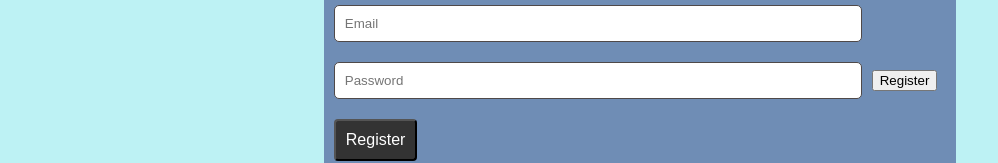
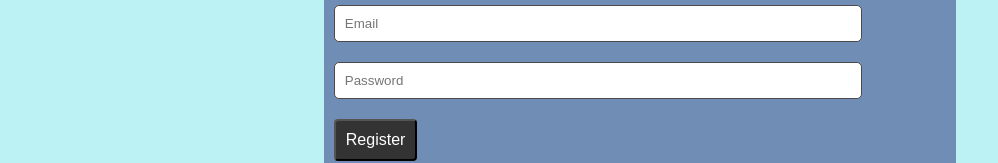
Before and after one commit to shreytalreja25/gupshup, a React (Create React App) app in the folder frontend/: page /register in a window 1280 px wide. Shown: the part 262-425 px from the top of the page, without its empty margins (0-998 px from the left). Built offline with nearby package versions, Linux system fonts and the light colour scheme.

Commit message:
ToastShowing

```diff
--- a/frontend/src/components/Auth/Register.js
+++ b/frontend/src/components/Auth/Register.js
@@ -77,10 +77,10 @@ const Register = () => {
           className={styles.input}
           disabled={loading}
         />
-        {error && <p className={styles.error}>{error}</p>}
-        <button type="submit" className={styles.button} disabled={loading}>
+        {/* {error && <p className={styles.error}>{error}</p>} */}
+        {/* <button type="submit" className={styles.button} disabled={loading}>
           {loading ? 'Loading...' : 'Register'}
-        </button>
+        </button> */}
       </AuthForm>
       <ToastContainer />
     </>
```
